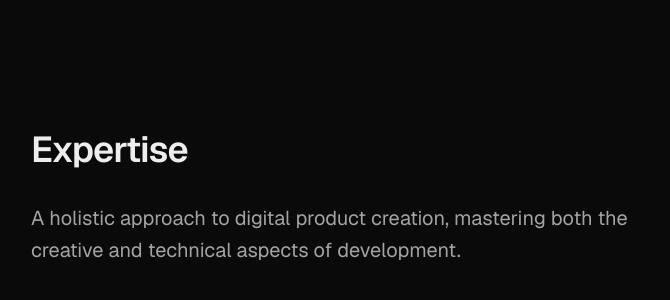
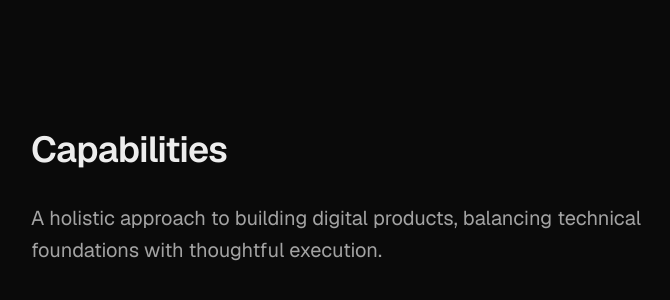
Before and after one commit to varrun-v/portfolio_v2, a Next.js app: page / in a window 1280 px wide. Shown: the part 4412-4712 px from the top of the page, without its empty margins (121-791 px from the left). Built offline with nearby package versions, Linux system fonts and the light colour scheme.

Commit message:
act4 edit

```diff
--- a/app/page.js
+++ b/app/page.js
@@ -213,9 +213,9 @@ export default function Home() {
       {/* --- ACT 4: SKILLS --- */}
       <section className="relative w-full max-w-5xl mx-auto px-6 py-32 z-10">
         <div className="mb-24">
-          <h2 className="text-3xl md:text-4xl font-bold tracking-tight mb-8">Expertise</h2>
+          <h2 className="text-3xl md:text-4xl font-bold tracking-tight mb-8">Capabilities</h2>
           <p className="text-xl text-[var(--muted-foreground)] max-w-2xl">
-            A holistic approach to digital product creation, mastering both the creative and technical aspects of development.
+            A holistic approach to building digital products, balancing technical foundations with thoughtful execution.
           </p>
         </div>
 
```
